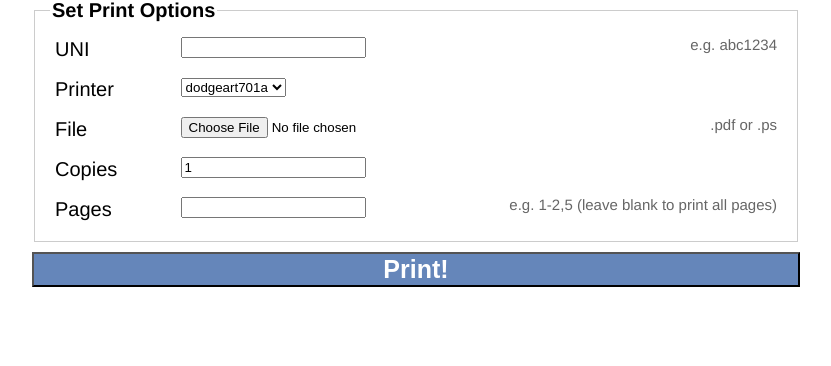
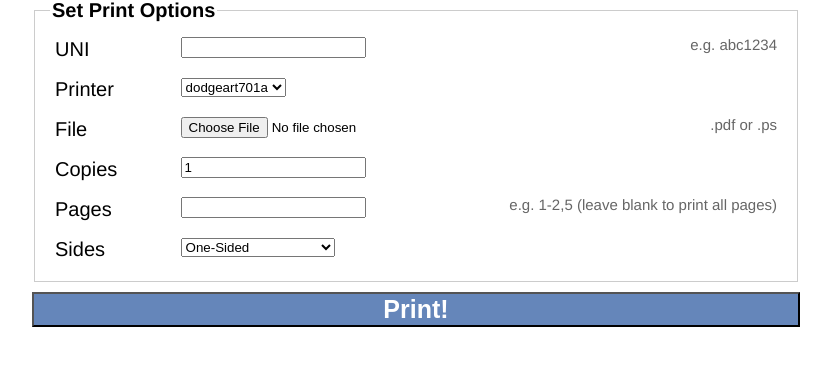
Before and after one commit to adi-archive/cuprint, a Flask app: page /dodge/print in a window 1280 px wide. Shown: the part 165-531 px from the top of the page, without its empty margins (224-1055 px from the left). Run offline with Flask 2, Linux system fonts and the light colour scheme; parts of the project's set-up code (start-up, migrations or seed data) failed here and were passed over.

Commit message:
support two-sided printing

```diff
--- a/helpers.py
+++ b/helpers.py
@@ -13,7 +13,7 @@ def print_file(f, form):
 	filename = secure_filename(f.filename)
 	tmp_file = os.path.join(settings.UPLOAD_DIR, filename)
 	f.save(tmp_file)
-	options={'copies':str(form['copies'])}
+	options={'copies':str(form['copies']), 'sides':str(form['sides'])}
 	if form['page-ranges']:
 		options['page-ranges'] = str(form['page-ranges'])
 	cups.setUser(form['uni'])
--- a/templates/printers.html
+++ b/templates/printers.html
@@ -33,6 +33,14 @@
 				<input type="text" id="page-ranges" name="page-ranges" />
 				<small>e.g. 1-2,5 (leave blank to print all pages)</small>
 			</li>
+			<li>
+				<label for="sides">Sides</label>
+				<select name="sides">
+					<option value="one-sided">One-Sided</option>
+					<option value="two-sided-long-edge">Two-Sided Portrait</option>
+					<option value="two-sided-short-edge">Two-Sided Landscape</option>
+				</select>
+			</li>
 		</ol>
 	</fieldset>
 	<button type="submit" value="Print!">Print!</button>
```
